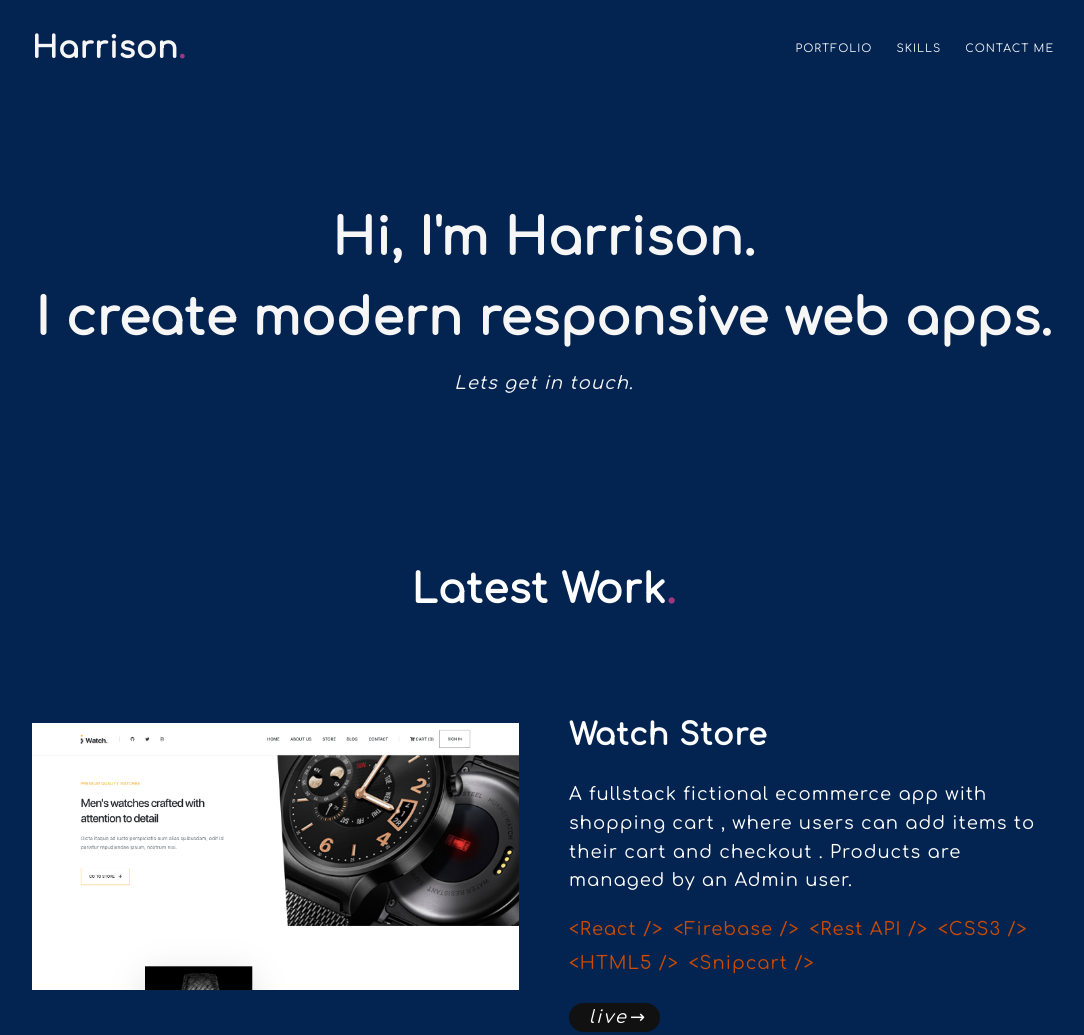
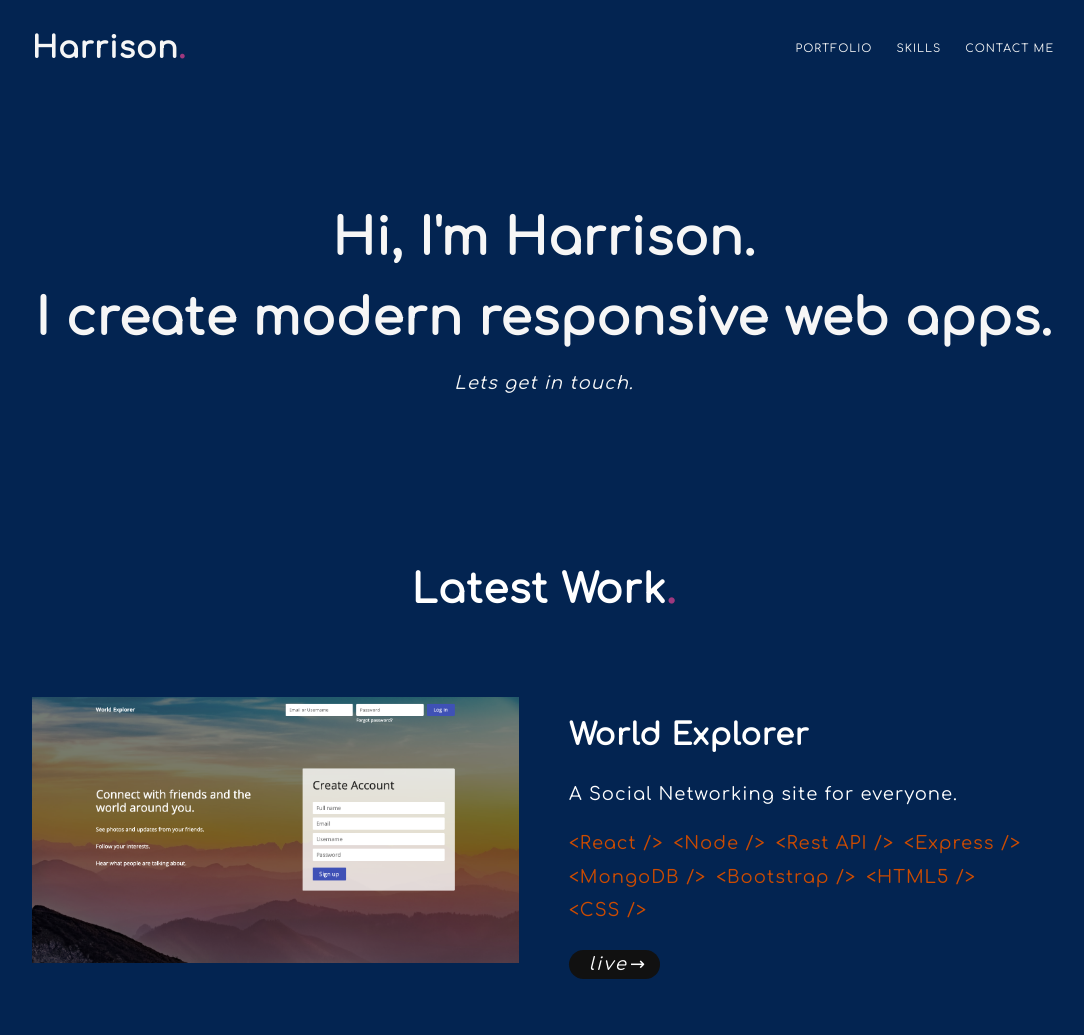
Before and after one commit to harlyon/harrison.com, a plain HTML site: page index.html in a window 1280 px wide. Shown: the top 1035 px of the page, without its empty margins (96-1180 px from the left). Drawn offline with nearby package versions, Linux system fonts and the light colour scheme; a script that the page names is missing.

Commit message:
feat: added project

```diff
--- a/index.html
+++ b/index.html
@@ -45,6 +45,26 @@
         <div class="wrapper">
             <h2>Latest Work<span>.</span></h2>
             <div class="gallery">
+                <div class="image">
+                    <img src="./assets/world.png" alt="social networking platform">
+                </div>
+                <div class="description">
+                    <h3>World Explorer</h3>
+                    <p>A Social Networking site for everyone.</p>
+<!--                     <p>Its a full stack React App. check it out.</p> -->
+                    <ul class="tags">
+                        <li>React</li>
+                        <li>Node</li>
+                        <li>Rest API</li>
+                        <li>Express</li>
+                        <li>MongoDB</li>
+                        <li>Bootstrap</li>
+                        <li>HTML5</li>
+                        <li>CSS</li>
+                    </ul>
+                    <a href="https://worldexplorer.netlify.app/">Live</a>
+                    <!-- <a href="https://github.com/hueAreWe/hueAreYou">GitHub</a> -->
+                </div>
                 <div class="image">
                     <img src="./assets/img.png" alt="mockup of online store  app built in React">
                 </div>
```
